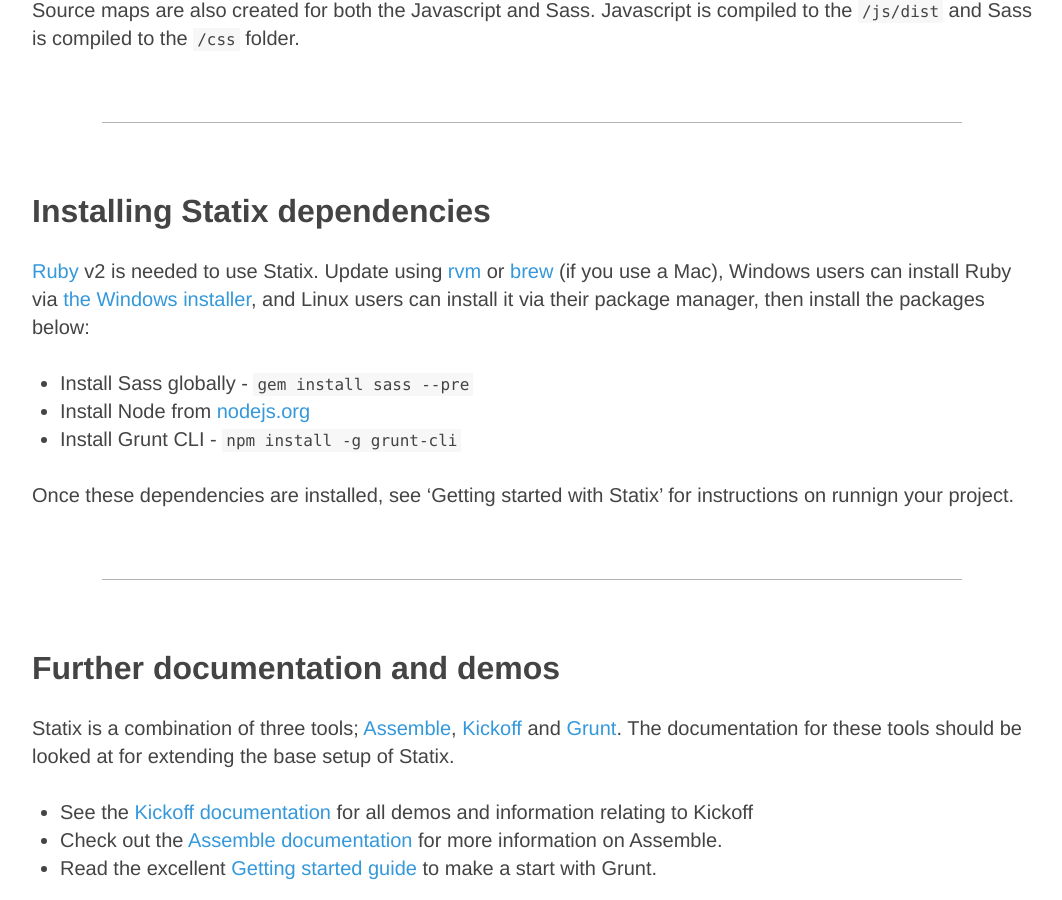
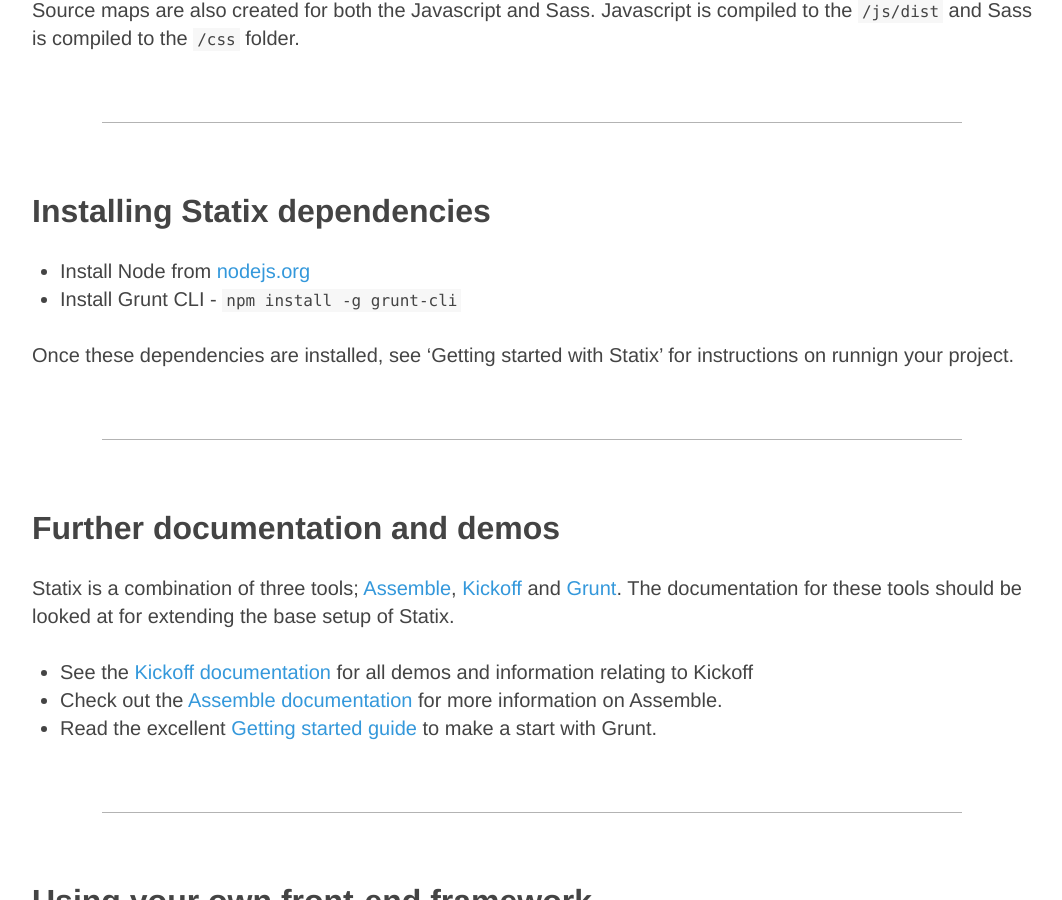
Before and after one commit to TryKickoff/trykickoff.github.io, a Jekyll site: the page built from statix/index.md, in a window 1280 px wide and 900 px high, scrolled down 3311 px. Shown: the whole window, without its empty margins (108-1170 px from the left). Built offline with Jekyll 4.4.1, drawn with Linux system fonts in a browser that asks for light colours; Markdown is read by kramdown in place of the engine named in the settings; comment, search, counter and statistics services are not loaded.

Commit message:
Updating Statix dependencies – no need to install ruby as we use node-sass

```diff
--- a/statix/index.md
+++ b/statix/index.md
@@ -102,9 +102,6 @@
 
 ## Installing Statix dependencies
 
-[Ruby](https://www.ruby-lang.org/en/) v2 is needed to use Statix. Update using [rvm](http://rvm.io/) or [brew](http://brew.sh) (if you use a Mac), Windows users can install Ruby via [the Windows installer](http://rubyinstaller.org/downloads/), and Linux users can install it via their package manager, then install the packages below:
-
-* Install Sass globally - `gem install sass --pre`
 * Install Node from [nodejs.org](http://nodejs.org/)
 * Install Grunt CLI - `npm install -g grunt-cli`
 
```
